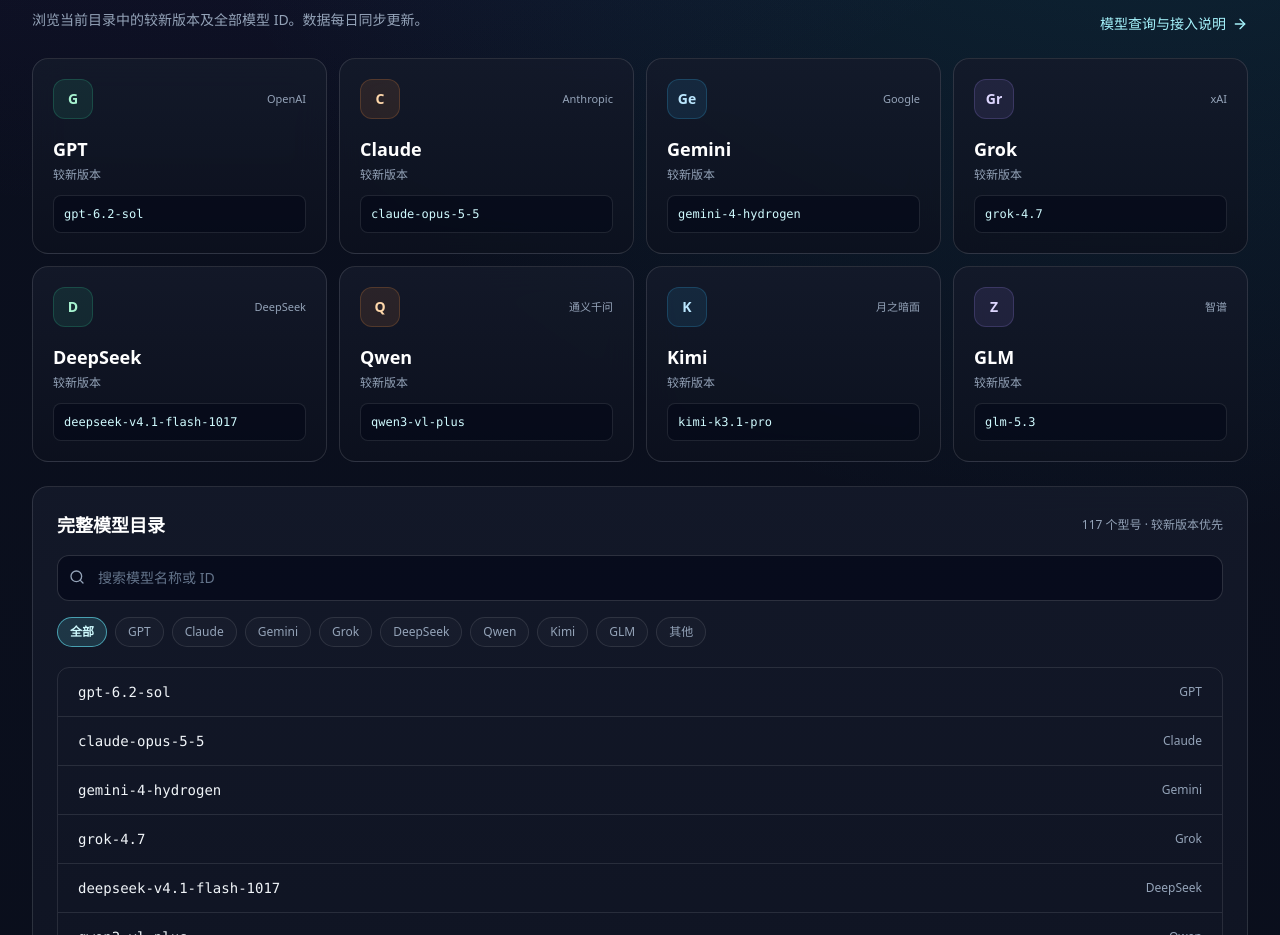
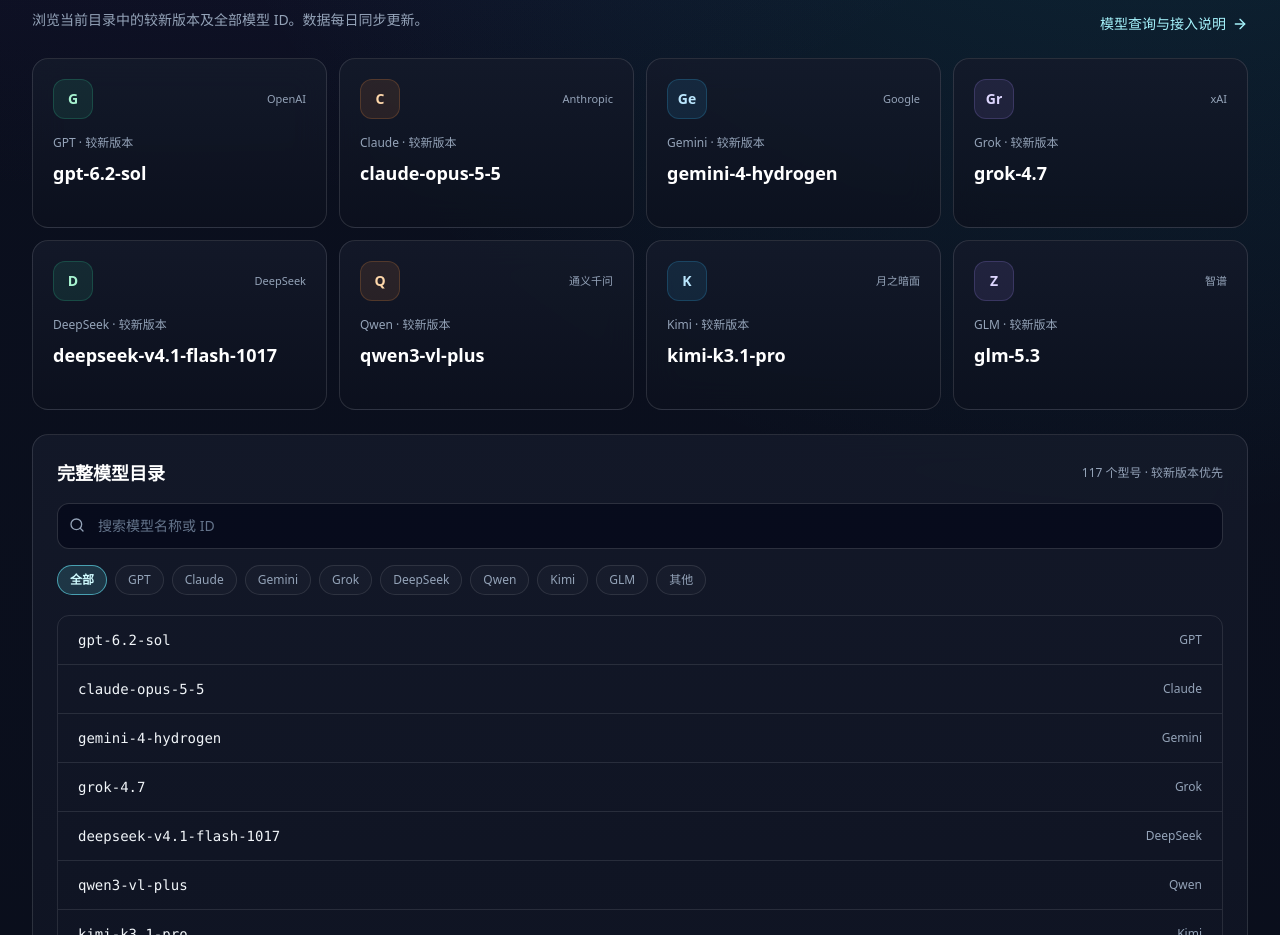
Before and after one commit to Jihai123/zhibeimao-home, a Next.js app: page /api in a window 1280 px wide. Shown: the part 880-1815 px from the top of the page. Built offline with nearby package versions, Linux system fonts and the light colour scheme.

Commit message:
design: spotlight latest model ID as primary heading instead of generic family name

```diff
--- a/components/ModelCatalog.tsx
+++ b/components/ModelCatalog.tsx
@@ -75,11 +75,10 @@ export function ModelCatalog({ models, available }: Props) {
                   </span>
                   <span className="text-[11px] text-slate-400">{group.provider}</span>
                 </div>
-                <h3 className="mt-4 text-base font-bold text-white sm:text-lg">{group.name}</h3>
-                <p className="mt-1 text-xs text-slate-400">较新版本</p>
-                <code className="mt-3 block break-all select-all rounded-lg border border-white/10 bg-slate-950/50 px-2.5 py-2 text-xs leading-5 text-cyan-100">
+                <p className="mt-4 text-xs font-medium text-slate-400">{group.name} · 较新版本</p>
+                <h3 className="mt-2 min-h-12 break-all select-all text-base font-bold leading-6 text-white sm:text-lg">
                   {model?.id}
-                </code>
+                </h3>
               </article>
             ))}
           </div>
```
